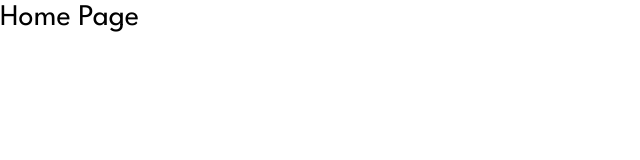
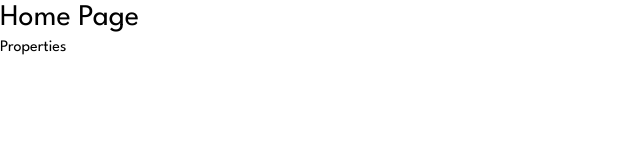
Before and after one commit to Nimira43/Griffin-Homes, a Next.js app: page / in a window 1280 px wide. Shown: the top 160 px of the page, without its empty margins (0-640 px from the left). Built offline with nearby package versions, Linux system fonts and the light colour scheme; a web font is replaced by a local one.

Commit message:
Added params to Property Page

```diff
--- a/app/page.js
+++ b/app/page.js
@@ -1,6 +1,11 @@
+import Link from 'next/link'
+
 const HomePage = () => {
   return (
-    <div className='text-3xl'>Home Page</div>
+    <div>
+      <h1 className='text-3xl'>Home Page</h1>
+      <Link href="/properties">Properties</Link>
+    </div>
     )
 }
 
--- a/app/properties/[id]/page.jsx
+++ b/app/properties/[id]/page.jsx
@@ -1,6 +1,6 @@
-const PropertyPage = () => {
+const PropertyPage = ({ params }) => {
   return (
-    <div>Property Page</div>
+    <div>Property Page {params.id}</div>
    )
 }
 
```
